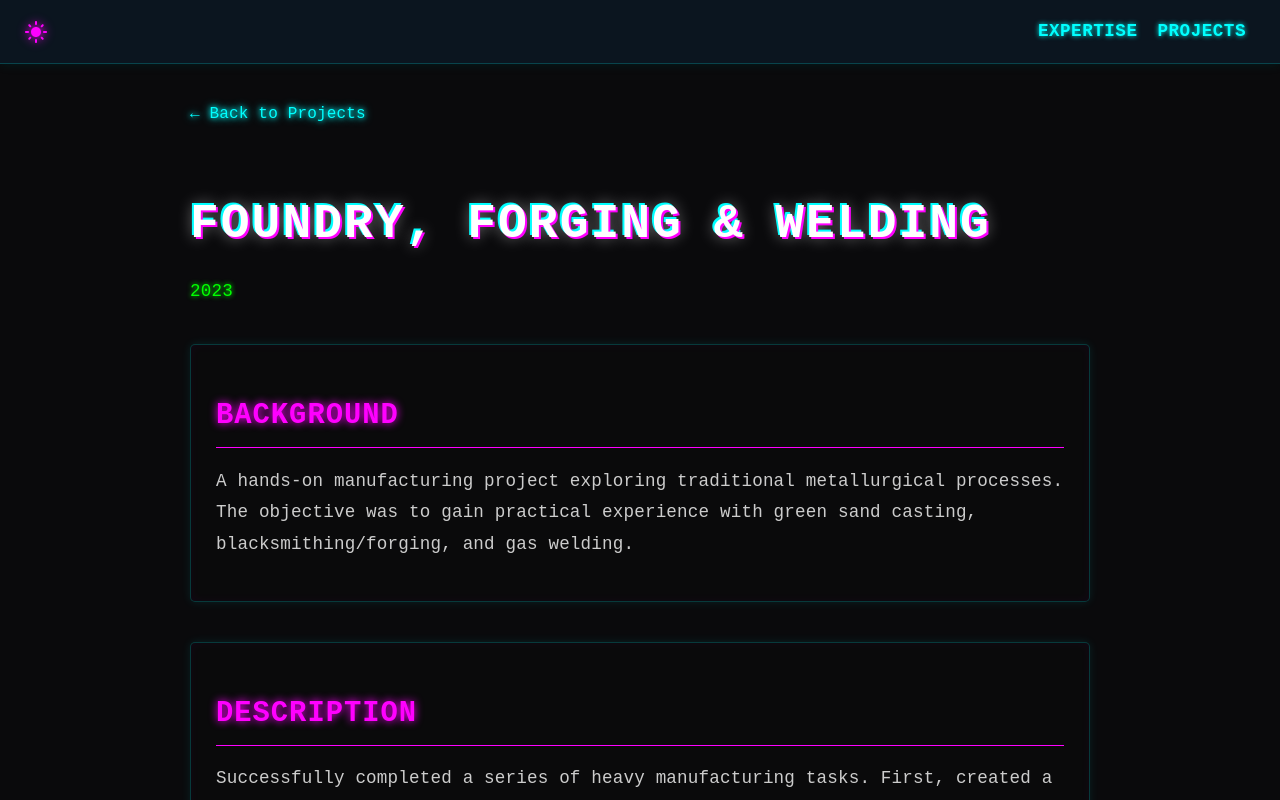
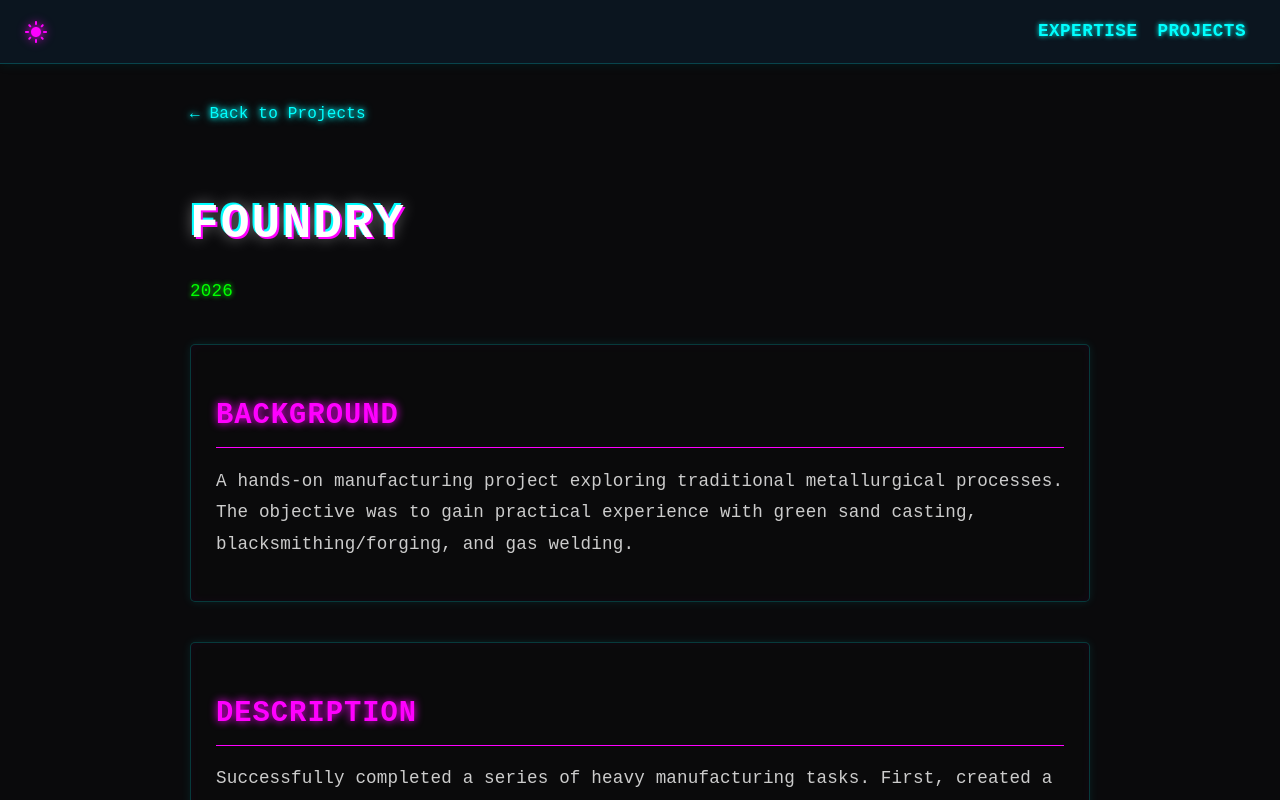
Before and after one commit to alwinsdon/alwinsdon.github.io, a React (Create React App) app: page /project/foundry-forging in a window 1280 px wide. Shown: the top 800 px of the page. Built offline with nearby package versions, Linux system fonts and the light colour scheme.

Commit message:
Update: Change Foundry project title to Foundry and timeline to 2026

```diff
--- a/src/components/projects/FoundryProject.tsx
+++ b/src/components/projects/FoundryProject.tsx
@@ -34,8 +34,8 @@ function FoundryProject() {
 
   return (
     <ProjectDetail
-      title="Foundry, Forging & Welding"
-      timeline="2023"
+      title="Foundry"
+      timeline="2026"
       background="A hands-on manufacturing project exploring traditional metallurgical processes. The objective was to gain practical experience with green sand casting, blacksmithing/forging, and gas welding."
       description="Successfully completed a series of heavy manufacturing tasks. First, created a wooden pattern, packed a green sand mold, melted scrap aluminum in a crucible furnace, and poured a solid metal casting. Second, utilized a propane forge and anvil to heat, hammer, shape, and temper a high-carbon steel chisel. Finally, demonstrated proficiency in joining metals using oxy-acetylene gas welding."
       technologies={[
```
